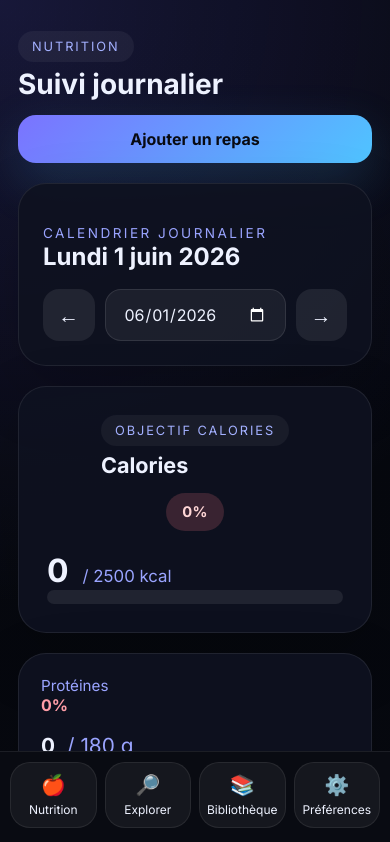
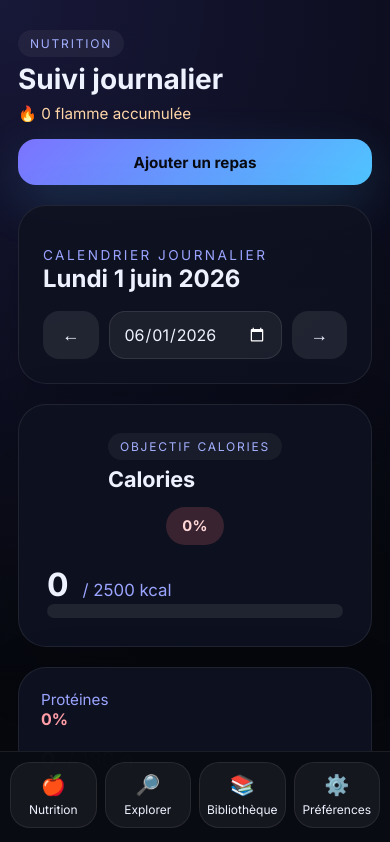
Before and after one commit to maximeautrusseau6-ux/fittrack, a React (Vite) app: page / in a window 390 px wide. Shown: the top 842 px of the page. Built offline with nearby package versions, Linux system fonts and the light colour scheme.

Commit message:
Nouvelle fonctionnalité

```diff
--- a/src/App.css
+++ b/src/App.css
@@ -10,7 +10,7 @@
   flex: 1;
   min-width: 0;
   padding: 32px;
-  padding-bottom: max(220px, calc(env(safe-area-inset-bottom) + 180px));
+  padding-bottom: max(260px, calc(env(safe-area-inset-bottom) + 220px));
   display: grid;
   place-items: start center;
 }
@@ -19,6 +19,13 @@
   width: min(1100px, 100%);
   display: grid;
   gap: 24px;
+  position: relative;
+}
+
+.nutrition-page::after {
+  content: '';
+  display: block;
+  height: 220px;
 }
 
 .nutrition-header,
@@ -465,6 +472,12 @@
   touch-action: manipulation;
 }
 
+.flame-counter {
+  margin: 10px 0 0;
+  color: #ffd6a7;
+  font-size: 0.95rem;
+}
+
 .drawer-form input:focus {
   outline: none;
   border-color: rgba(79, 196, 255, 0.5);
@@ -564,10 +577,51 @@
 
   .button {
     width: 100%;
+    padding: 12px 16px;
+    font-size: 0.95rem;
+    min-height: 46px;
+  }
+
+  .nutrition-header .button,
+  .nutrition-bottom-row .button {
+    max-width: 100%;
+  }
+
+  .section-label {
+    font-size: 0.75rem;
+    padding: 6px 12px;
+  }
+
+  .calendar-controls {
+    width: 100%;
+  }
+
+  .calendar-button {
+    width: 48px;
+    height: 48px;
+    font-size: 1.1rem;
   }
 
   .calendar-input {
     min-width: auto;
+    padding: 12px 14px;
+  }
+
+  .drawer-panel,
+  .modal-panel {
+    padding: 22px;
+  }
+
+  .drawer-form label {
+    font-size: 0.9rem;
+  }
+
+  .drawer-form input {
+    padding: 12px 14px;
+  }
+
+  .macro-grid {
+    grid-template-columns: 1fr;
   }
 
   .meal-item {
--- a/src/components/NutritionPage.jsx
+++ b/src/components/NutritionPage.jsx
@@ -108,6 +108,15 @@ export default function NutritionPage() {
     dayData.fat >= goals.fat &&
     dayData.creatineTaken;
 
+  const totalFlames = Object.values(nutritionData).filter(
+    (entry) =>
+      entry.calories >= goals.calories &&
+      entry.protein >= goals.protein &&
+      entry.carbs >= goals.carbs &&
+      entry.fat >= goals.fat &&
+      entry.creatineTaken
+  ).length;
+
   const caloriesProgress = clampPercent((dayData.calories / goals.calories) * 100);
   const proteinProgress = clampPercent((dayData.protein / goals.protein) * 100);
   const carbsProgress = clampPercent((dayData.carbs / goals.carbs) * 100);
@@ -170,6 +179,7 @@ export default function NutritionPage() {
         <div>
           <p className="section-label">Nutrition</p>
           <h1>Suivi journalier</h1>
+          <p className="flame-counter">🔥 {totalFlames} flamme{totalFlames > 1 ? 's' : ''} accumulée{totalFlames > 1 ? 's' : ''}</p>
         </div>
         <button className="button button--primary" onClick={() => setDrawerOpen(true)}>
           Ajouter un repas
```
